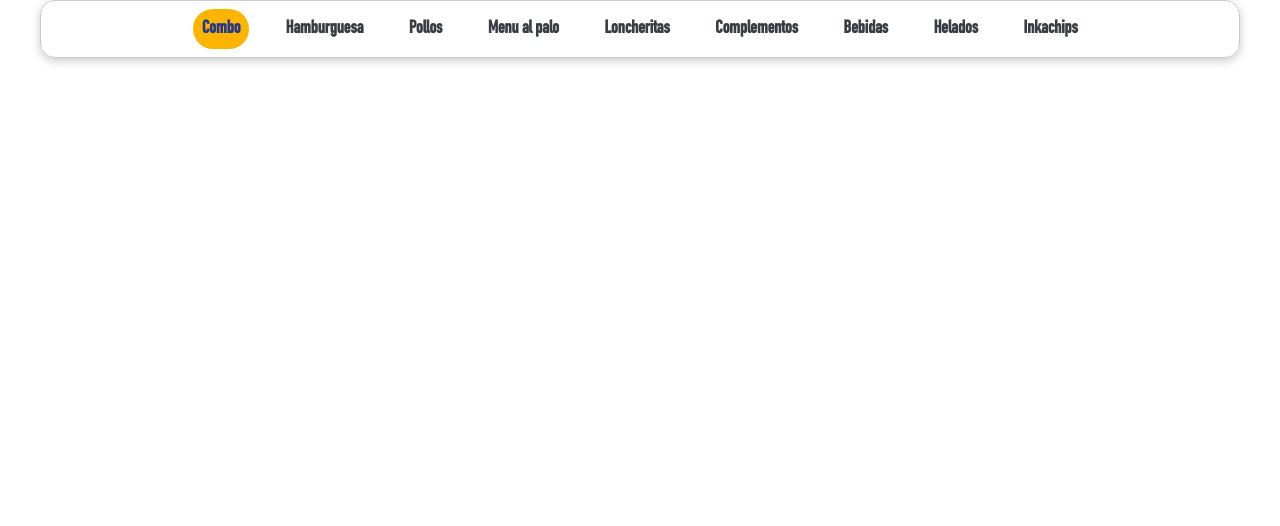
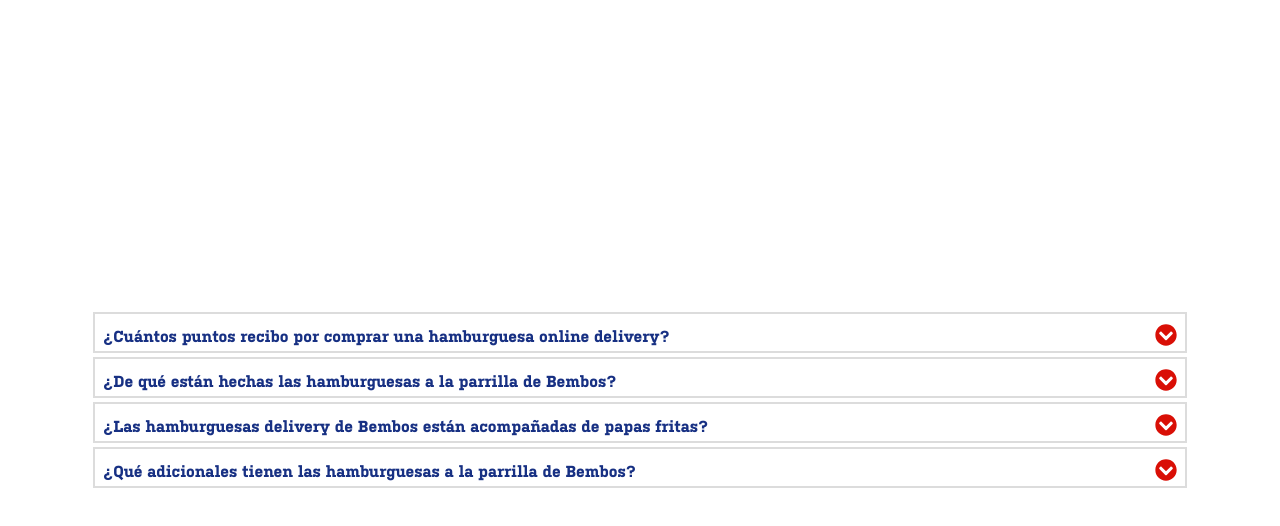
Before and after one commit to AetherPhx/Bembos-Clone, a React (Vite) app: page /test in a window 1280 px wide. Shown: the top 526 px of the page. Built offline with nearby package versions, Linux system fonts and the light colour scheme; data requests are answered from the project's data file.

Commit message:
Creación de Acordeón como componente

```diff
--- /dev/null
+++ b/src/components/specific/acordeon/Acordeon.css
@@ -0,0 +1,67 @@
+.Accordion-main {
+    height: 100vh;
+    display: flex;
+    justify-content: center;
+    align-items: center;
+    margin: 0;
+    padding: 0;
+}
+
+.Accordion-wrapper {
+    width: 1114px;
+    display: flex;
+    flex-direction: column;
+    justify-content: center;
+    align-items: center;
+    padding: 20px 10px;
+}
+
+.Accordion-info {
+    width: 100%;
+    background: var( --color-white);
+    border: 2px solid #dcdcdc;
+    color: var(--color-main);
+    outline: none;
+    padding: 0;
+    margin: 2px 0;
+    cursor: pointer;
+    transition: all 0.3s ease-in-out;
+}
+
+.Accordion-title {
+    display: flex;
+    justify-content: space-between;
+    align-items: center;
+    padding: 10px 8px 0px;
+}
+
+.Accordion-description {
+    background-color: var( --color-white);
+    padding: 0 10px;
+    line-height: 0px;
+    overflow: hidden;
+    transition: all 0.3s ease-in-out;
+}
+
+.Accordion-open {
+    padding: 10px;
+    line-height: 20px;
+}
+
+.Accordion-info.open {
+    border-color: var(--color-secondary);
+}
+
+.Font-description.small{
+    font-size: 12px;
+}
+
+.Accordion-iconUp {
+    font-size: 22px;
+    color:var(--color-main)
+}
+
+.Accordion-iconBottom {
+    font-size: 22px;
+    color: var(--color-tertiary)
+}
--- /dev/null
+++ b/src/components/specific/acordeon/Acordeon.jsx
@@ -0,0 +1,55 @@
+import "./Acordeon.css";
+import { useState } from 'react';
+import { FaChevronCircleDown } from "react-icons/fa";
+import { FaChevronCircleUp } from "react-icons/fa";
+
+export const Acordeon = () => {
+    const [accordion, setAccordion] = useState([]);
+
+    const content = [
+        {
+            title: '¿Cuántos puntos recibo por comprar una hamburguesa online delivery?',
+            description: 'Los puntos que se reciben por la compra de algún producto de nuestra carta de hamburguesas varían entorno al tamaño de la misma, en proporción se otorga un punto por cada S/1. Conoce tus puntos desde la APP o ingresando en la Web.1'
+        },
+        {
+            title: '¿De qué están hechas las hamburguesas a la parrilla de Bembos?',
+            description: 'Nuestras hamburguesas Bembos están hechas de carnes de res junto a los más exquisitos ingredientes peruanos.'
+        },
+        {
+            title: '¿Las hamburguesas delivery de Bembos están acompañadas de papas fritas?',
+            description: 'Sí, Puedes hacer tu pedido de hamburguesas online y podrás comprarla únicamente sola o con papas fritas, incluso puedes pedirlo en combo (Papas+Gaseosa de 500ml)'
+        },
+        {
+            title: '¿Qué adicionales tienen las hamburguesas a la parrilla de Bembos?',
+            description: 'Los adicionales que tiene nuestra carta de hamburguesas varían según la elección del usuario, entre estos tenemos: Plátano, huevo, queso, tocino, papas al hilo y las más exquisitas salsas peruanas.'
+        }
+    ];
+
+    const accordionToggle = (index) => {
+        setAccordion((prev) => {
+            if (prev.includes(index)) {
+                return prev.filter((item) => item !== index);
+            } else {
+                return [...prev, index];
+            }
+        });
+    };
+
+    return (
+
+        <div className="Accordion-main">
+            <div className='Accordion-wrapper'>
+                {content.map((item, index) => (
+                    <div className={`Accordion-info ${accordion.includes(index) ? 'open' : ''}`} key={index}>
+                        <div className="Accordion-title Font-description-bold" onClick={() => accordionToggle(index)}>
+                            {item.title} {accordion.includes(index) ? <span className="Accordion-iconUp"><FaChevronCircleUp /></span> : <span className="Accordion-iconBottom"><FaChevronCircleDown /></span>}
+                        </div>
+                        <p className={`Accordion-description Font-description.small ${accordion.includes(index) ? 'Accordion-open' : ''}`}>
+                            {item.description}
+                        </p>
+                    </div>
+                ))}
+            </div>
+        </div>
+    );
+}
--- /dev/null
+++ b/src/components/specific/acordeon/Index.js
@@ -0,0 +1 @@
+export { Acordeon } from "./Acordeon";
--- a/src/pages/test/Test.jsx
+++ b/src/pages/test/Test.jsx
@@ -1,9 +1,11 @@
+import { Acordeon } from "../../components/specific/acordeon/Acordeon";
 import { SecondNav } from "/src/components/common/secondNav/SecondNav";
 
 export const Test = () => {
 	return (
 		<>
-			<SecondNav />
+		{/* 	<SecondNav /> */}
+		<Acordeon />
 		</>
 	);
 };
```
